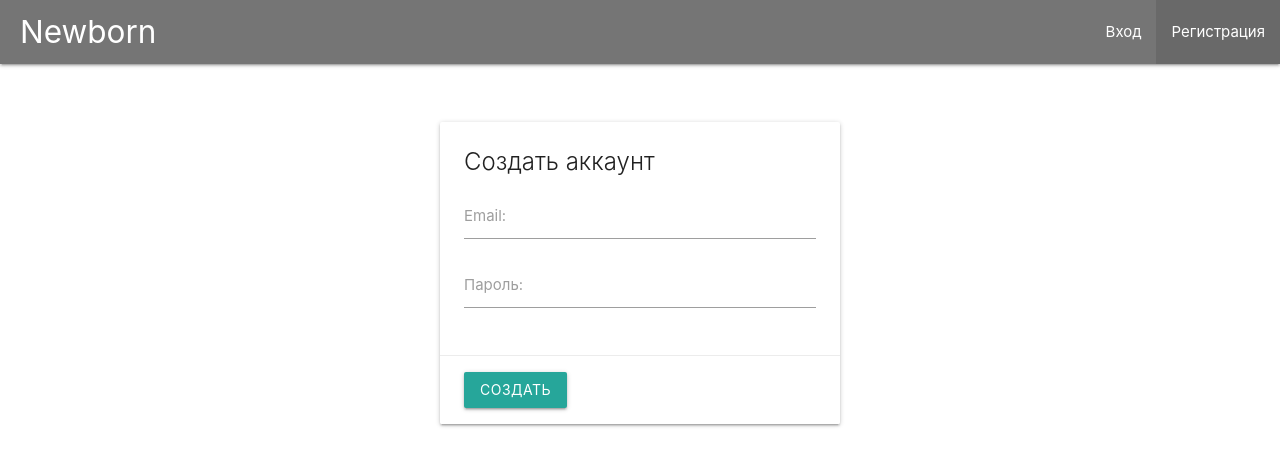
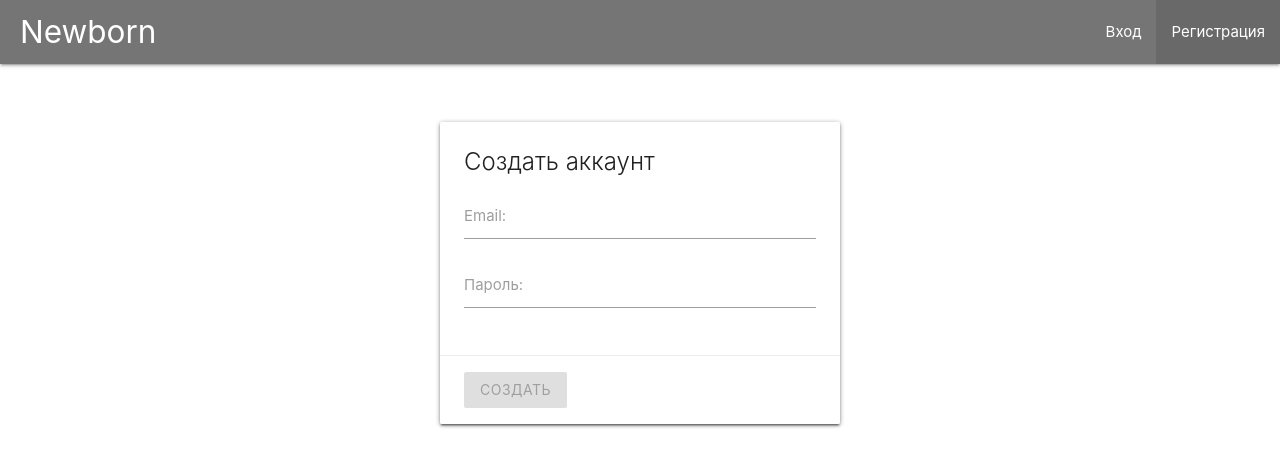
Before and after one commit to AnatoliyKerosirov/fullstack-app-angular-express, an Angular app in the folder client/: page /register in a window 1280 px wide. Shown: the top 466 px of the page. Built offline with nearby package versions, Linux system fonts and the light colour scheme.

Commit message:
Edit register-page component

```diff
--- a/client/src/app/register-page/register-page.component.html
+++ b/client/src/app/register-page/register-page.component.html
@@ -1,16 +1,53 @@
+<form
+  class="card"
+  [formGroup]="form"
+  (ngSubmit)="onSubmit()"
+>
+
   <div class="card">
     <div class="card-content">
       <span class="card-title">Создать аккаунт</span>
       <div class="input-field">
-      <input id="email" type="email" required>
+        <input
+          formControlName="email"
+          id="email"
+          type="email"
+          [ngClass]="{'invalid': form.get('email').invalid && form.get('email').touched}"
+        >
         <label for="email">Email:</label>
+        <span
+          class="helper-text red-text"
+          *ngIf="form.get('email').invalid && form.get('email').touched"
+        >
+          <span *ngIf="form.get('email').errors['required']">Пустой e-mail</span>
+          <span *ngIf="form.get('email').errors['email']">Некорректный e-mail</span>
+        </span>
+
       </div>
       <div class="input-field">
-      <input id="password" type="password" required>
+        <input
+          formControlName="password"
+          id="password"
+          type="password"
+          [ngClass]="{'invalid': form.get('password').invalid && form.get('password').touched}"
+        >
         <label for="password">Пароль:</label>
+        <span
+          class="helper-text red-text"
+          *ngIf="form.get('password').invalid && form.get('password').touched"
+        >
+          <span *ngIf="form.get('password').errors['required']">Пустой пароль</span>
+          <span *ngIf="form.get('password').errors['minlength'] && form.get('password').errors['minlength']['requiredLength']">
+            Пароль меньше {{form.get('password').errors['minlength']['requiredLength']}} символов
+          </span>
+        </span>
       </div>
     </div>
     <div class="card-action">
-    <button class="modal-action btn waves-effect">Создать</button>
+      <button
+        class="modal-action btn waves-effect"
+        [disabled]="form.invalid || form.disabled"
+      >Создать</button>
     </div>
   </div>
+</form>
--- a/client/src/app/register-page/register-page.component.ts
+++ b/client/src/app/register-page/register-page.component.ts
@@ -1,4 +1,8 @@
 import { Component, OnInit } from '@angular/core';
+import {FormControl, FormGroup, Validators} from "@angular/forms";
+import {AuthService} from "../shared/services/auth.service";
+import {Router} from "@angular/router";
+import {Subscription} from "rxjs";
 
 @Component({
   selector: 'app-register-page',
@@ -7,9 +11,39 @@
 })
 export class RegisterPageComponent implements OnInit {
 
-  constructor() { }
+  form: FormGroup
+  aSub: Subscription
+
+  constructor(private auth: AuthService,
+              private router: Router) { }
 
   ngOnInit(): void {
+    this.form = new FormGroup({
+      email: new FormControl(null, [Validators.required, Validators.email]),
+      password: new FormControl(null, [Validators.required, Validators.minLength(6)])
+    })
   }
 
+  ngOnDestroy(): void {
+    if(this.aSub){
+      this.aSub.unsubscribe()
+    }
+  }
+
+  onSubmit() {
+    this.form.disable()
+    this.aSub = this.auth.register(this.form.value).subscribe(
+      () => {
+        this.router.navigate(['/login'], {
+          queryParams: {
+            registered: true
+          }
+        })
+      },
+      error => {
+        console.log('Error: ', error)
+
+      }
+    )
+  }
 }
```
Lines whose indentation alone changed are shown as unchanged.
